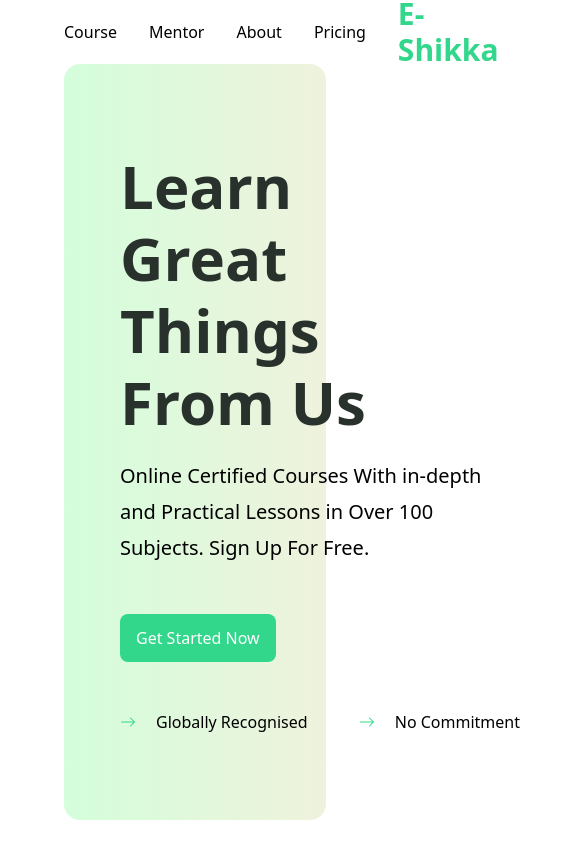
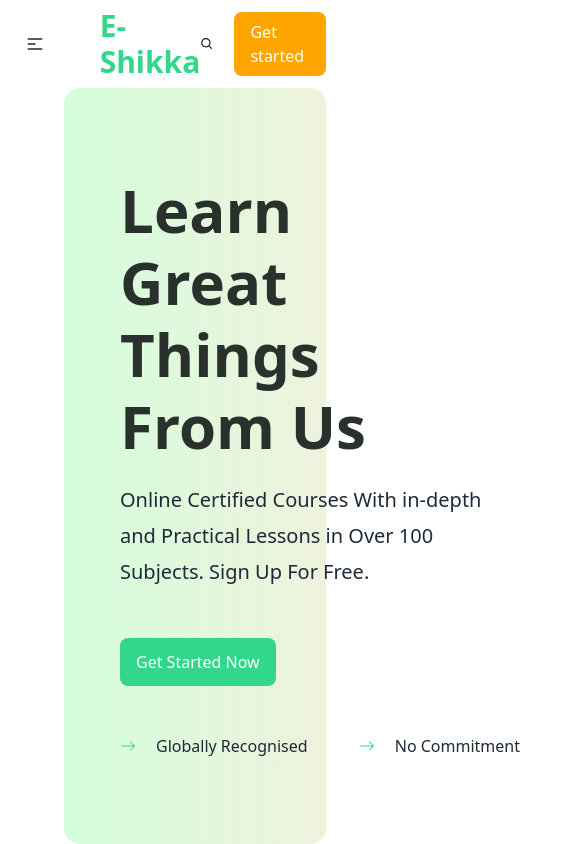
Before and after one commit to JubayerP/e-shikka, a React (Create React App) app: page / in a window 390 px wide. Shown: the top 844 px of the page, 585 px wide, since content can reach past the window. Built offline with nearby package versions, Linux system fonts and the light colour scheme.

Commit message:
responsive navbar

```diff
--- a/package.json
+++ b/package.json
@@ -6,6 +6,7 @@
     "@testing-library/jest-dom": "^5.16.5",
     "@testing-library/react": "^13.3.0",
     "@testing-library/user-event": "^13.5.0",
+    "daisyui": "^2.24.0",
     "react": "^18.2.0",
     "react-dom": "^18.2.0",
     "react-icons": "^4.4.0",
--- a/src/components/Navbar/Navbar.js
+++ b/src/components/Navbar/Navbar.js
@@ -3,21 +3,32 @@ import {BiSearch} from 'react-icons/bi'
 
 const Navbar = () => {
     return (
-        <nav className='flex justify-between items-center mx-16 h-16'>
-            <div>
-                <ul className='flex items-center font-medium'>
-                    <li className='mr-8 hover:text-[#32D78B] duration-100'><a href="#">Course</a></li>
-                    <li className='mr-8 hover:text-[#32D78B] duration-100'><a href="#">Mentor</a></li>
-                    <li className='mr-8 hover:text-[#32D78B] duration-100'><a href="#">About</a></li>
-                    <li className='mr-8 hover:text-[#32D78B] duration-100'><a href="#">Pricing</a></li>
+        <nav class="navbar bg-base-100">
+            <div class="navbar-start">
+                <div class="dropdown">
+                    <label tabindex="0" class="btn btn-ghost lg:hidden">
+                        <svg xmlns="http://www.w3.org/2000/svg" class="h-5 w-5" fill="none" viewBox="0 0 24 24" stroke="currentColor"><path stroke-linecap="round" stroke-linejoin="round" stroke-width="2" d="M4 6h16M4 12h8m-8 6h16" /></svg>
+                    </label>
+                    <ul tabindex="0" class="menu menu-compact dropdown-content mt-3 p-2 shadow bg-base-100 rounded-box w-52">
+                        <li><a>Courses</a></li>
+                        <li><a>Mentor</a></li>
+                        <li><a>About</a></li>
+                        <li><a>Pricing</a></li>
+                    </ul>
+                </div>
+            <div class="navbar-center hidden lg:flex ml-20">
+                <ul class="menu menu-horizontal p-0">
+                    <li><a>Courses</a></li>
+                    <li><a>Mentor</a></li>
+                    <li><a>About</a></li>
+                    <li><a>Pricing</a></li>
                 </ul>
             </div>
-            <div className='mr-36'>
-                <h1 className="text-3xl font-bold text-[#32D78B]">E-Shikka</h1>
             </div>
-            <div className='flex items-center justify-around w-36'>
-                <BiSearch size={20} className='cursor-pointer'/>
-                <button className='py-2 px-4 rounded-lg bg-[#E96B3B] text-white font-medium'>Sign Up</button>
+                <h1 class="text-3xl font-bold w-[9rem] text-[#32D78B]">E-Shikka</h1>
+            <div class="navbar-end mr-14">
+            <BiSearch size={20} className='cursor-pointer mr-5'/>
+                <a class="py-2 px-4 bg-[orange] rounded-lg cursor-pointer text-white font-medium">Get started</a>
             </div>
         </nav>
     );
--- a/tailwind.config.js
+++ b/tailwind.config.js
@@ -6,5 +6,5 @@ module.exports = {
   theme: {
     extend: {},
   },
-  plugins: [],
+  plugins: [require("daisyui")],
 }
```
Also changed, not shown: 1 other file (tests, documents, lock files or other folders).
